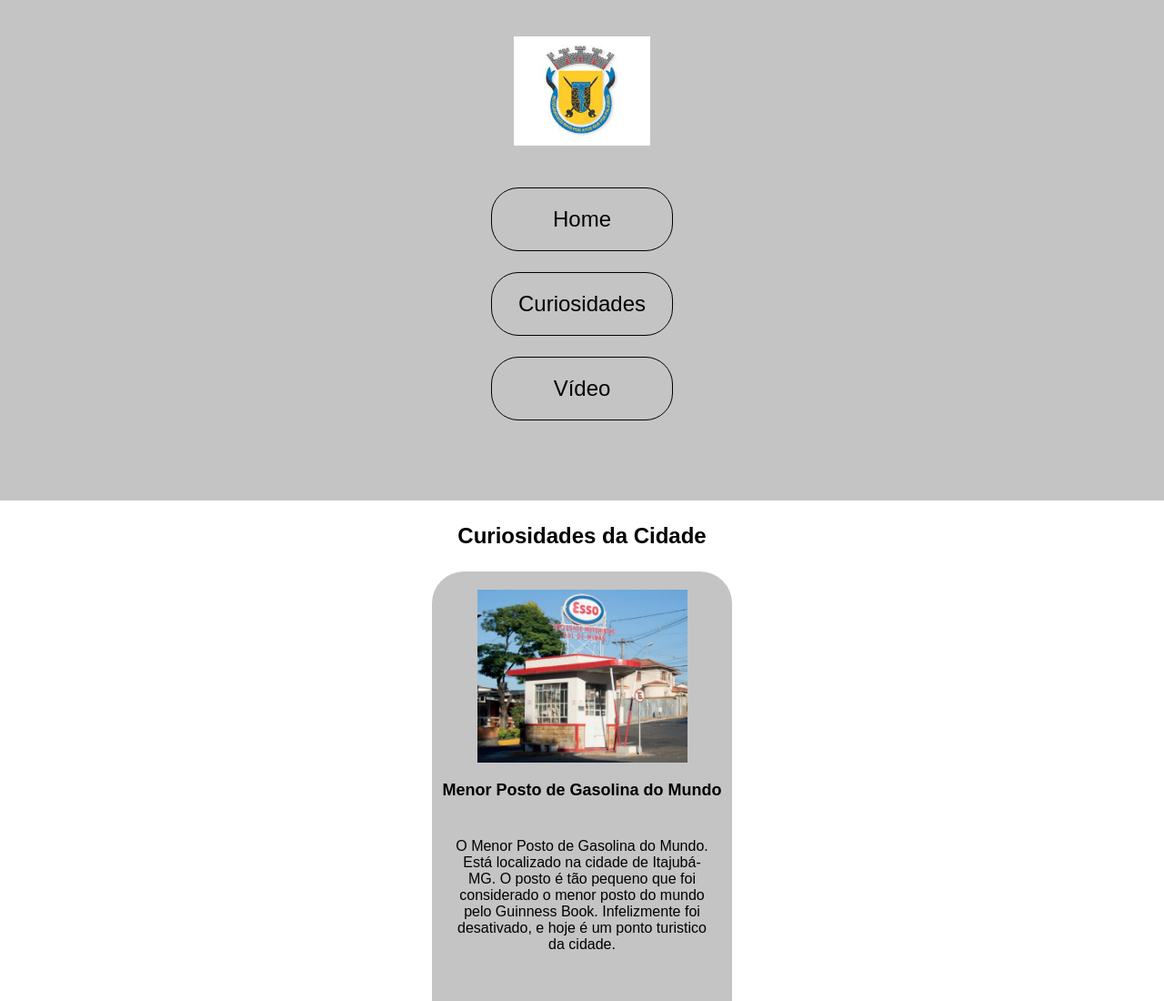
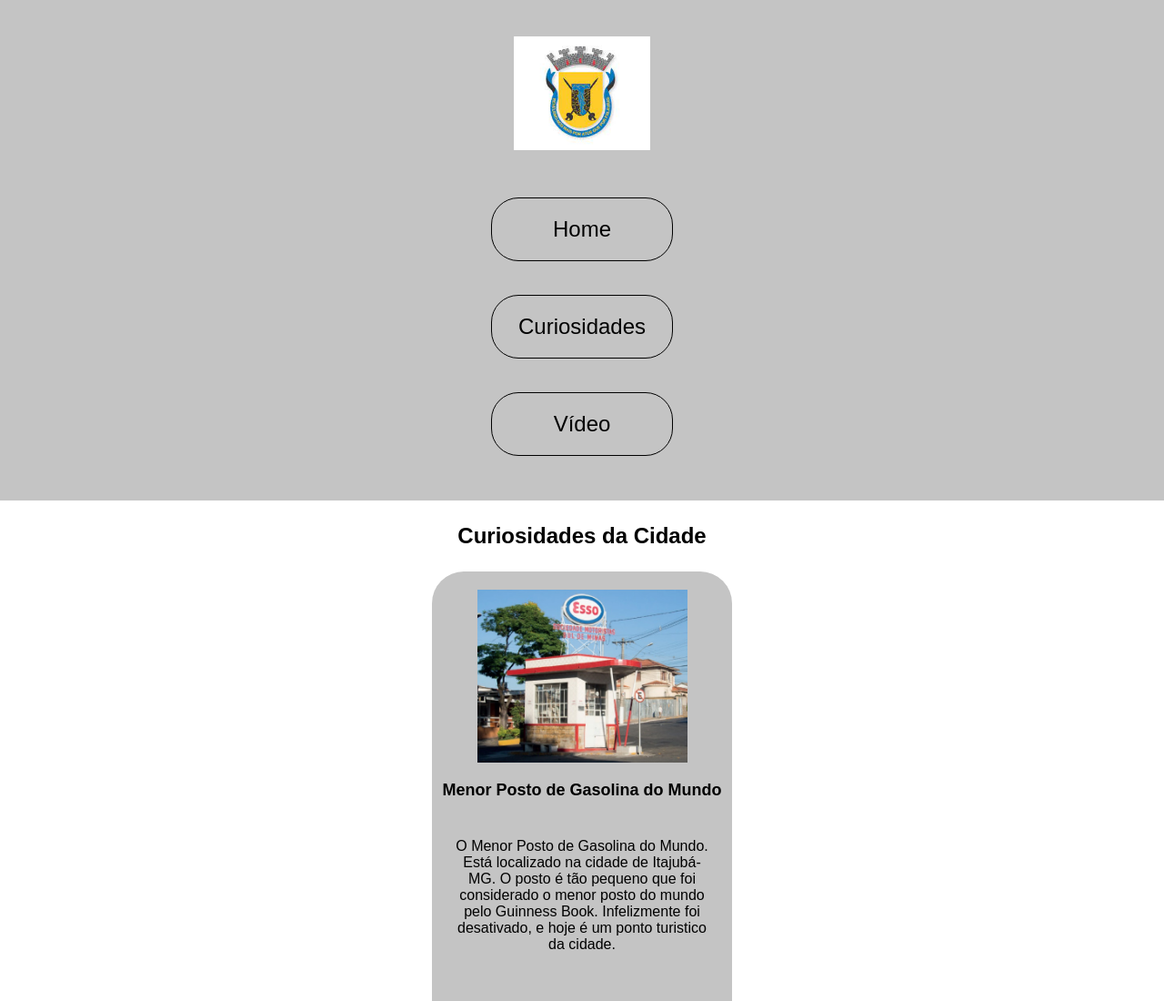
Before and after one commit to LuisBraga31/itajubacity.github.io, a plain HTML site: page index.html in a window 1280 px wide. Shown: the top 1100 px of the page at 91% size. Drawn offline with Linux system fonts and the light colour scheme.

Commit message:
Atualizacao no CSS Header 02

```diff
--- a/css/style.css
+++ b/css/style.css
@@ -20,7 +20,7 @@ header {
 
 .header-logo > img {
     width: 150px;
-    height: 15vh;
+    height: 125px;
     margin-top: 40px;
 }
 
@@ -31,7 +31,7 @@ nav {
     justify-content: space-around;
 
     width: 80%;
-    height: 35vh;
+    height: 320px;
     margin-top: 30px;
 }
 
```
